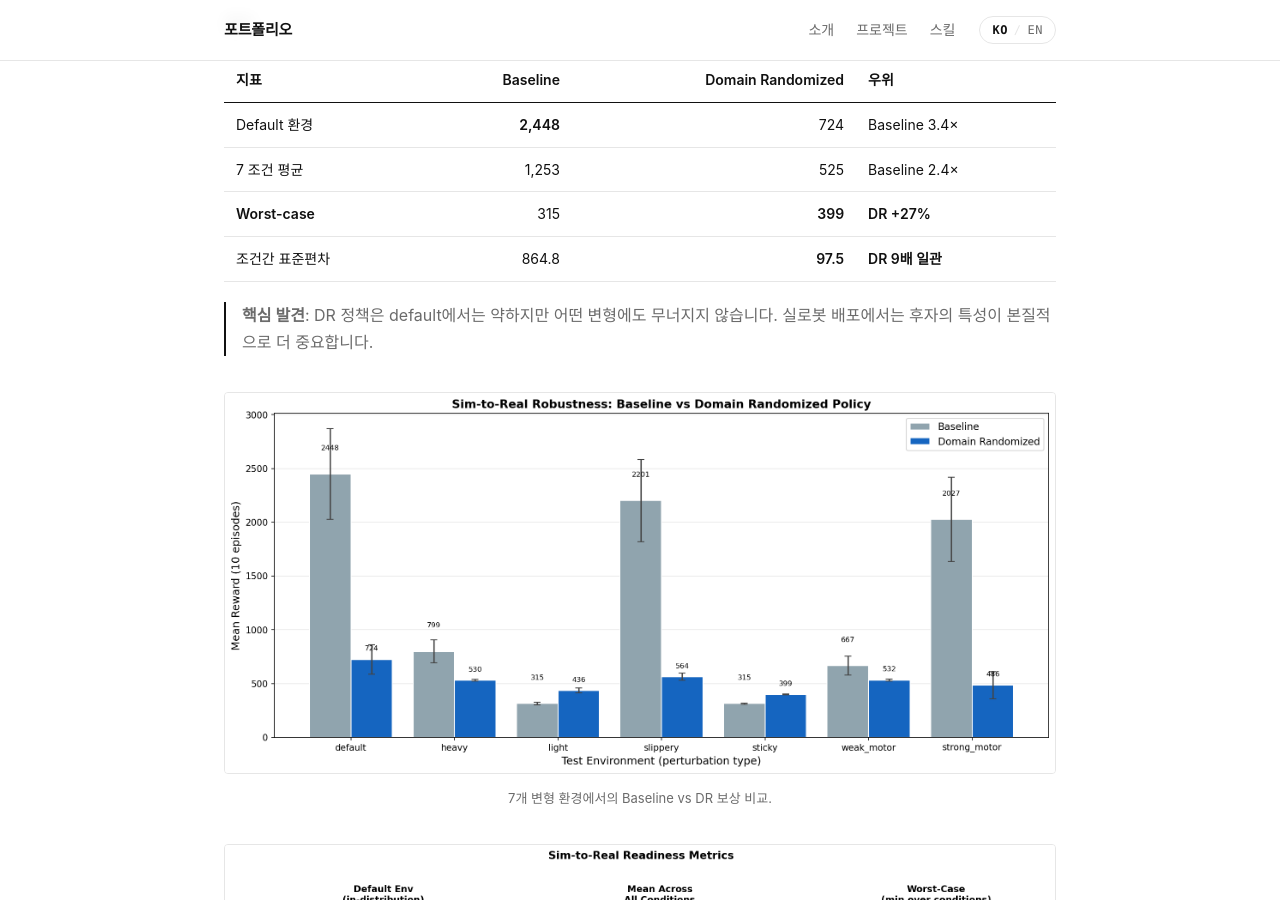
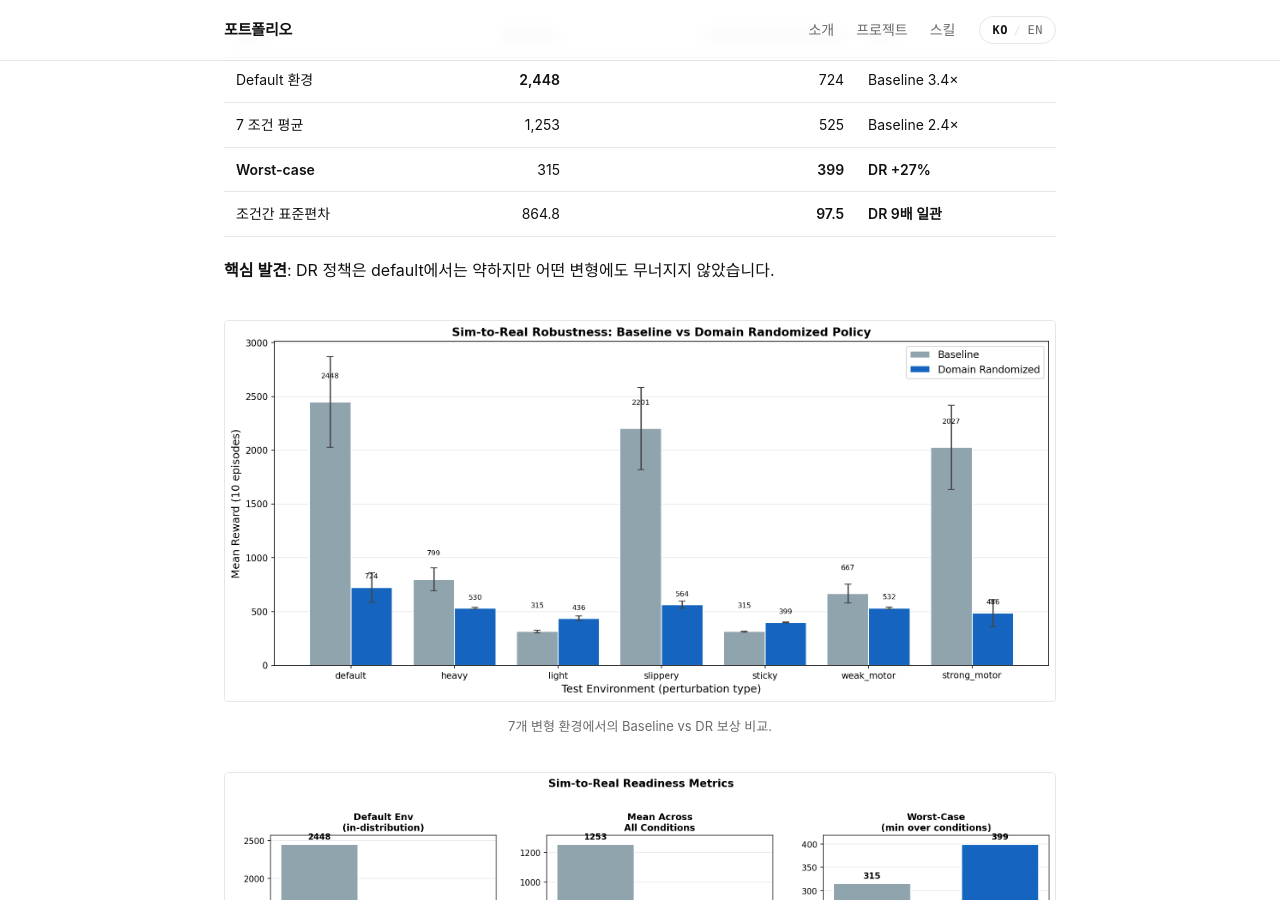
Before and after one commit to wang-gw/portfolio, a Jekyll site: the page built from _projects/walker2d.md, in a window 1280 px wide and 900 px high, scrolled down 2286 px. Built offline with Jekyll 4.4.1, drawn with Linux system fonts in a browser that asks for light colours; some web fonts are replaced.

Commit message:
Update walker2d.md

```diff
--- a/_projects/walker2d.md
+++ b/_projects/walker2d.md
@@ -57,7 +56,7 @@ summary_en: "Two rounds — training a Walker2d walking policy with PPO, then me
 | **Worst-case** | 315 | **399** | **DR +27%** |
 | 조건간 표준편차 | 864.8 | **97.5** | **DR 9배 일관** |
 
-> **핵심 발견**: DR 정책은 default에서는 약하지만 어떤 변형에도 무너지지 않습니다. 실로봇 배포에서는 후자의 특성이 본질적으로 더 중요합니다.
+ **핵심 발견**: DR 정책은 default에서는 약하지만 어떤 변형에도 무너지지 않았습니다.
 
 <figure class="figure" markdown="0">
   <img class="figure__img" src="{{ '/assets/files/walker2d-r2-robustness.png' | relative_url }}" alt="7개 환경 강건성 비교">
```
Also changed, not shown: other parts of _projects/walker2d.md (+0 -1 lines).
